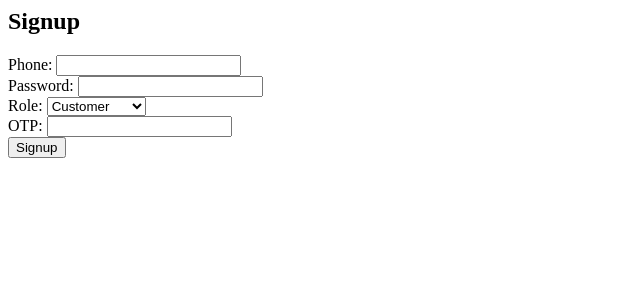
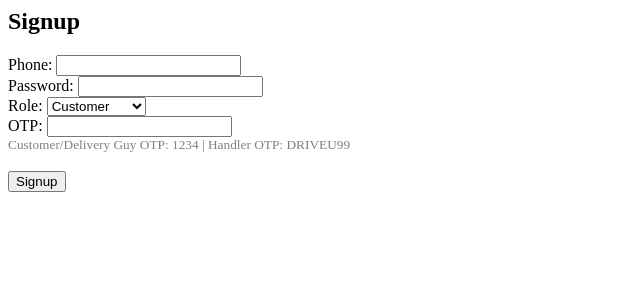
Before and after one commit to sid-at-github-code/django-learning, a Django app: page /accounts/signup/ in a window 1280 px wide. Shown: the top 300 px of the page, without its empty margins (0-640 px from the left). Run offline with Django 5.2, Linux system fonts and the light colour scheme.

Commit message:
handler role

```diff
--- a/accounts/templates/accounts/signup.html
+++ b/accounts/templates/accounts/signup.html
@@ -7,8 +7,12 @@
     <select name="role">
         <option value="customer">Customer</option>
         <option value="delivery">Delivery Guy</option>
+        <option value="handler">Handler</option>
     </select><br>
     OTP: <input type="text" name="otp"><br>
+    <small style="color:gray;">
+        Customer/Delivery Guy OTP: 1234 | Handler OTP: DRIVEU99
+    </small><br><br>
     <button type="submit">Signup</button>
 </form>
 {% if error %}
--- a/accounts/views.py
+++ b/accounts/views.py
@@ -11,11 +11,18 @@ def signup(request):
         password = request.POST['password']
         role = request.POST['role']
         otp = request.POST['otp']
-        if otp == '1234':  # dummy OTP as mentionaed for assignment in mail
+        # Check OTP based on role
+        if role == 'handler' and otp == 'DRIVEU99':
+            User.objects.create(phone=phone, password=password, role=role)
+            return redirect('accounts:login')
+        elif role != 'handler' and otp == '1234':
             User.objects.create(phone=phone, password=password, role=role)
             return redirect('accounts:login')
         else:
-            return render(request, 'accounts/signup.html', {'error': 'Invalid OTP'})
+            if role == 'handler':
+                return render(request, 'accounts/signup.html', {'error': 'Invalid OTP for Handler. Use: DRIVEU99'})
+            else:
+                return render(request, 'accounts/signup.html', {'error': 'Invalid OTP. Use: 1234'})
     return render(request, 'accounts/signup.html')
 
 # Login page
@@ -32,12 +39,12 @@ def login_view(request):
             request.session['role'] = user.role
 
             # Redirect based on role
-            if user.role == 'admin':
+            if user.role == 'handler':
                 return redirect('handler:all_bookings')
             elif user.role == 'customer':
                 return redirect('bookings:list_orders')
             elif user.role == 'delivery':
-                return redirect('bookings:delivery_orders')  # THIS WAS MISSING
+                return redirect('bookings:delivery_orders')
         except User.DoesNotExist:
             return render(request, 'accounts/login.html', {'error': 'Invalid credentials'})
 
```
